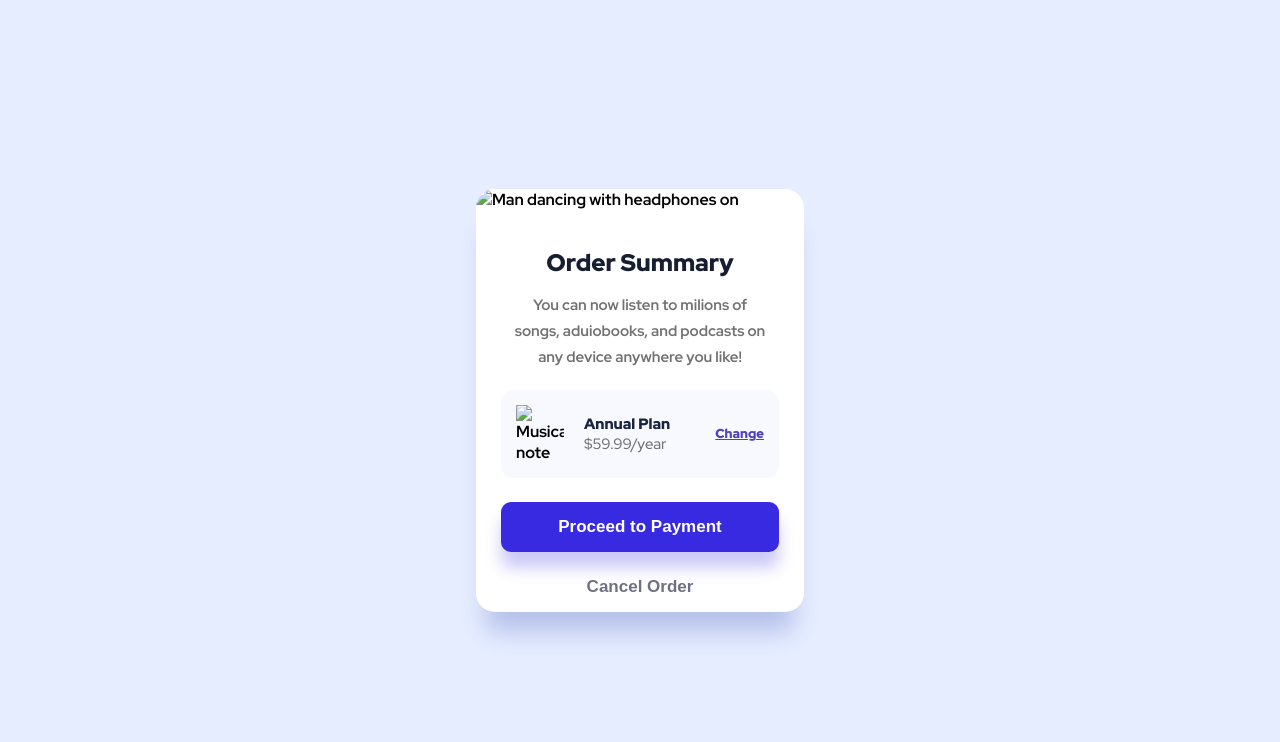
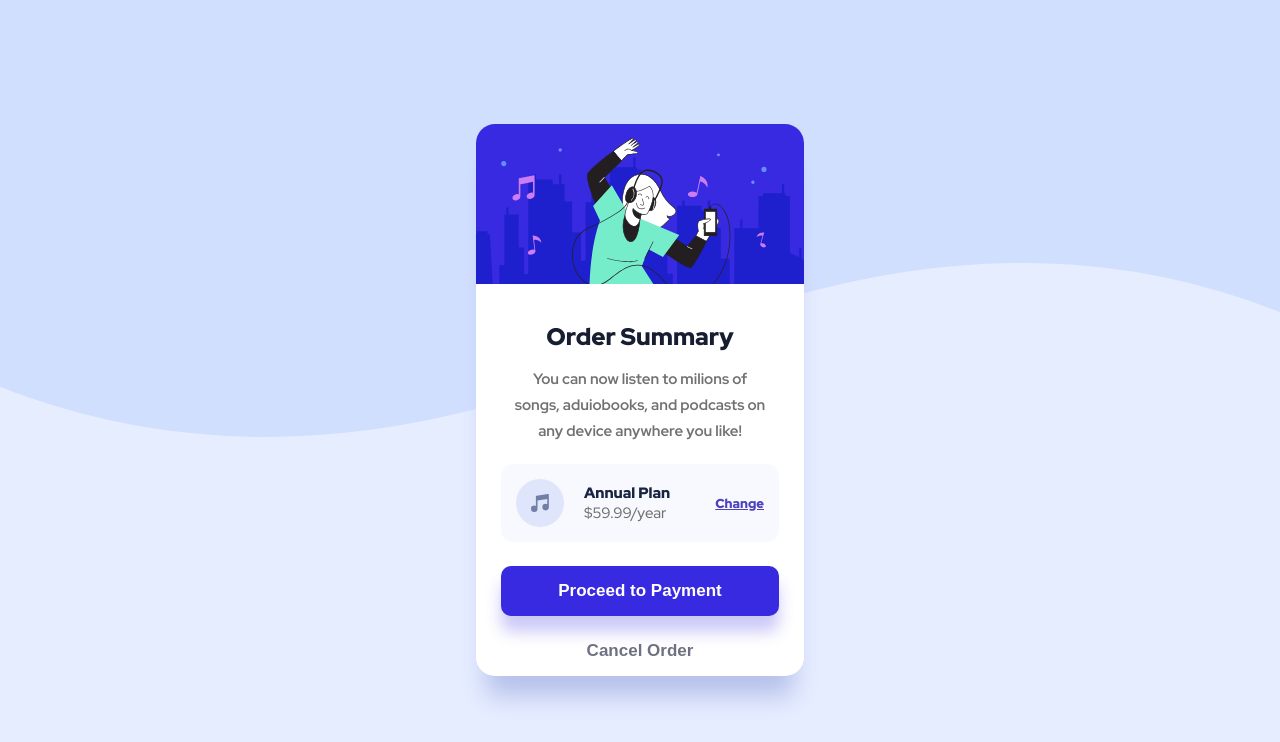
Before and after one commit to rogeriobautz/order-summary-component, a plain HTML site: page index.html in a window 1280 px wide. Drawn offline with Linux system fonts and the light colour scheme; the site is published under a folder, as on GitHub Pages, so addresses that start at the root find nothing.

Commit message:
GH Pages - Change /folder to ./folder

```diff
--- a/index.html
+++ b/index.html
@@ -18,7 +18,7 @@
     <main class="card">
       <img
         class="hero"
-        src="/images/illustration-hero.svg"
+        src="./images/illustration-hero.svg"
         alt=" Man dancing with headphones on"
       />
       <h1 class="title">Order Summary</h1>
@@ -27,7 +27,7 @@
         device anywhere you like!
       </p>
       <div class="plan">
-        <img src="/images/icon-music.svg" alt="Musical note" class="note" />
+        <img src="./images/icon-music.svg" alt="Musical note" class="note" />
         <div class="plan-choice">
           <p class="choice">Annual Plan</p>
           <p class="price">$59.99/year</p>
--- a/style.css
+++ b/style.css
@@ -13,7 +13,7 @@ body {
   width: 100%;
   min-width: 375px;
   min-height: 100vh;
-  background-image: url(/images/pattern-background-mobile.svg);
+  background-image: url(./images/pattern-background-mobile.svg);
   background-color: rgba(214, 225, 255, 0.6);
   background-repeat: no-repeat;
   background-blend-mode: color-burn;
@@ -137,7 +137,7 @@ a button {
 }
 @media (min-width: 450px) {
   body {
-    background-image: url(/images/pattern-background-desktop.svg);
+    background-image: url(./images/pattern-background-desktop.svg);
   }
 }
 @media (min-width: 1439px) {
```
